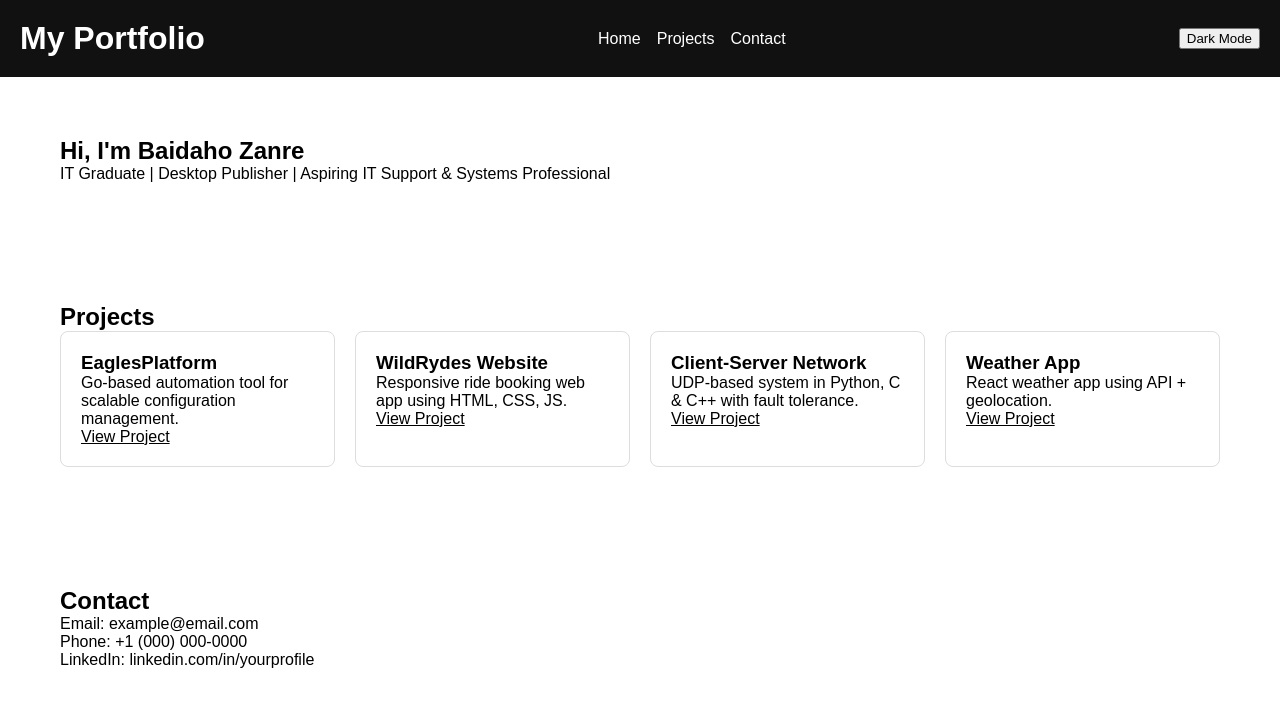
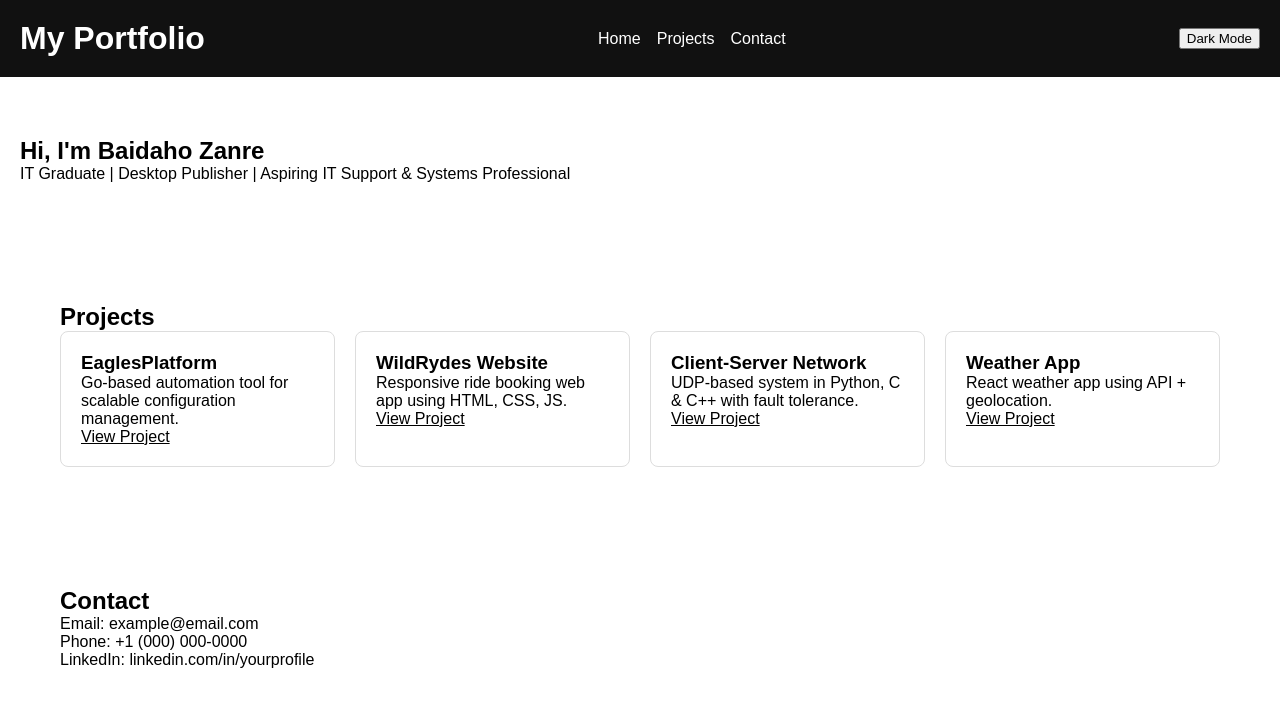
Before and after one commit to bz0074/Portfolio, a React (Vite) app: page / in a window 1280 px wide. Shown: the top 706 px of the page. Built offline with nearby package versions, Linux system fonts and the light colour scheme.

Commit message:
Update Home.jsx

```diff
--- a/src/pages/Home.jsx
+++ b/src/pages/Home.jsx
@@ -1,7 +1,7 @@
 function Home() {
   return (
-    <section id="home" style={{ padding: "60px" }}>
-      <h1>Hi, I'm Baidaho Zanre</h1>
+    <section id="home">
+      <h2>Hi, I'm Baidaho Zanre</h2>
       <p>IT Graduate | Desktop Publisher | Aspiring IT Support & Systems Professional</p>
     </section>
   );
```
